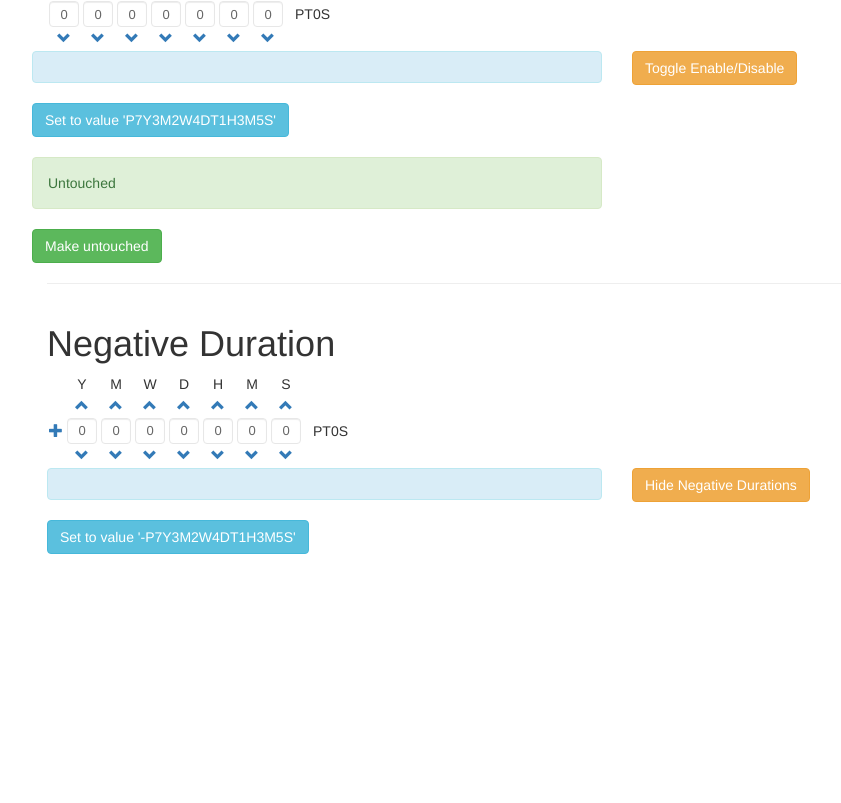
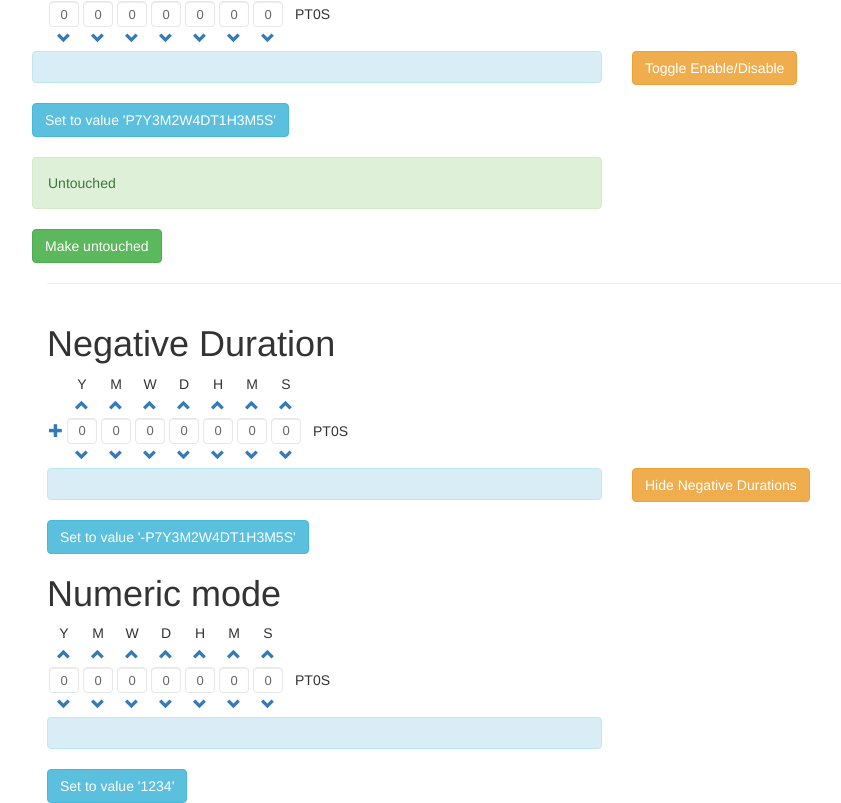
Before and after one commit to FrancescoBorzi/ngx-duration-picker, an Angular app: page / in a window 1280 px wide. Shown: the part 403-1206 px from the top of the page, without its empty margins (23-864 px from the left). Before the commit the page ends 957 px from the top, so only its background shows below. Built offline with nearby package versions, Linux system fonts and the light colour scheme.

Commit message:
Use ngxd prefix instead of app to avoid namespace conflicts

```diff
--- a/src/app/app.component.html
+++ b/src/app/app.component.html
@@ -3,7 +3,7 @@
     <div class="col-xs-12">
       <div class="h1">Plain binding</div>
 
-      <app-duration-picker [(value)]="myValue" [disabled]="disabled"></app-duration-picker>
+      <ngxd-duration-picker [(value)]="myValue" [disabled]="disabled"></ngxd-duration-picker>
 
     </div>
     <div class="col-xs-6">
@@ -23,7 +23,7 @@
     <div class="col-xs-12">
       <div class="h1">Reactive Form</div>
       <form [formGroup]="form">
-        <app-duration-picker [formControlName]="'myDurationControl'"></app-duration-picker>
+        <ngxd-duration-picker [formControlName]="'myDurationControl'"></ngxd-duration-picker>
       </form>
     </div>
 
@@ -57,7 +57,7 @@
       <div class="col-xs-12">
         <div class="h1">Negative Duration</div>
 
-        <app-duration-picker [(value)]="myNegativeValue" [options]="{ showNegative: showNegative }"></app-duration-picker>
+        <ngxd-duration-picker [(value)]="myNegativeValue" [options]="{ showNegative: showNegative }"></ngxd-duration-picker>
 
       </div>
       <div class="col-xs-6">
@@ -74,4 +74,17 @@
             Negative Durations</button>
         </div>
     </div>
+
+  <div class="row">
+    <div class="col-xs-12">
+      <div class="h1">Numeric mode</div>
+      <ngxd-duration-picker [(value)]="myNumberValue" mode="seconds"></ngxd-duration-picker>
+    </div>
+    <div class="col-xs-6">
+      <div class="alert alert-info">
+        {{ myNumberValue }}
+      </div>
+      <button (click)="myNumberValue = 1234" class="btn btn-info">Set to value '1234'</button>
+    </div>
+  </div>
 </div>
--- a/src/app/app.component.ts
+++ b/src/app/app.component.ts
@@ -2,7 +2,7 @@ import { Component, OnInit } from '@angular/core';
 import { FormControl, FormGroup } from '@angular/forms';
 
 @Component({
-  selector: 'app-root',
+  selector: 'ngxd-root',
   templateUrl: './app.component.html',
   styleUrls: ['./app.component.css']
 })
@@ -10,6 +10,7 @@ export class AppComponent implements OnInit {
 
   myValue;
   myNegativeValue;
+  myNumberValue;
   showNegative = true;
   disabled = false;
   form: FormGroup;
--- a/src/app/duration-picker/duration-picker.component.ts
+++ b/src/app/duration-picker/duration-picker.component.ts
@@ -4,7 +4,7 @@ import { ControlValueAccessor, NG_VALUE_ACCESSOR } from '@angular/forms';
 import { DurationPickerOptions } from './duration-picker';
 
 @Component({
-  selector: 'app-duration-picker',
+  selector: 'ngxd-duration-picker',
   templateUrl: './duration-picker.component.html',
   styleUrls: ['./duration-picker.component.css'],
   providers: [
--- a/src/index.html
+++ b/src/index.html
@@ -9,6 +9,6 @@
   <link rel="icon" type="image/x-icon" href="favicon.ico">
 </head>
 <body>
-  <app-root></app-root>
+  <ngxd-root></ngxd-root>
 </body>
 </html>
--- a/tslint.json
+++ b/tslint.json
@@ -117,13 +117,13 @@
     "directive-selector": [
       true,
       "attribute",
-      "app",
+      "ngxd",
       "camelCase"
     ],
     "component-selector": [
       true,
       "element",
-      "app",
+      "ngxd",
       "kebab-case"
     ],
     "use-input-property-decorator": true,
```
Also changed, not shown: .angular-cli.json, 1 other file (tests, documents, lock files or other folders).
